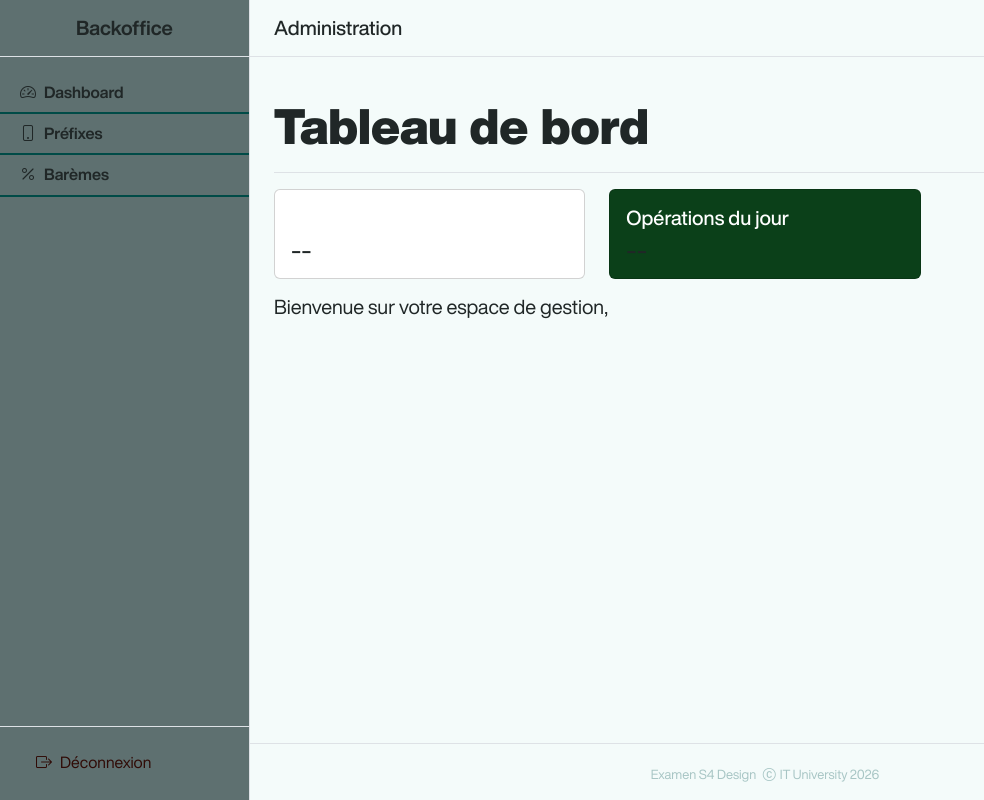
After one commit to Dahimatsu/Projet-Final-S4, a CodeIgniter 4 app: the page made by app/Views/back-office/dashboard.php in a window 1280 px wide. The commit adds this page. Shown: the whole page, without its empty margins (0-984 px from the left). Run offline with PHP 8.4 and a stand-in for CodeIgniter, Linux system fonts and the light colour scheme; the template is opened without the code that fills it, so the values that code supplies are empty; some libraries are stand-ins or nearby versions.

Commit message:
Feat: Dashboard admin

```diff
--- a/app/Controllers/AuthAdminController.php
+++ b/app/Controllers/AuthAdminController.php
@@ -36,6 +36,6 @@ class AuthAdminController extends BaseController
     public function logout()
     {
         session()->destroy();
-        return redirect()->to('/login');
+        return redirect()->to('/');
     }
 }
--- /dev/null
+++ b/app/Views/back-office/dashboard.php
@@ -0,0 +1,33 @@
+<?= $this->extend('layout-admin') ?>
+
+<?= $this->section('title') ?>Tableau de bord
+<?= $this->endSection() ?>
+
+<?= $this->section('content') ?>
+<div class="d-flex justify-content-between flex-wrap flex-md-nowrap align-items-center pt-3 pb-2 mb-3 border-bottom">
+    <h1 class="h2">Tableau de bord</h1>
+</div>
+
+<div class="row">
+    <div class="col-md-4">
+        <div class="card text-white mb-3">
+            <div class="card-body">
+                <h5 class="card-title">Clients inscrits</h5>
+                <p class="card-text fs-3">--</p>
+            </div>
+        </div>
+    </div>
+    <div class="col-md-4">
+        <div class="card text-white bg-success mb-3">
+            <div class="card-body">
+                <h5 class="card-title">Opérations du jour</h5>
+                <p class="card-text fs-3">--</p>
+            </div>
+        </div>
+    </div>
+</div>
+
+<p>Bienvenue sur votre espace de gestion,
+
+</p>
+<?= $this->endSection() ?>
--- a/app/Views/back-office/login.php
+++ b/app/Views/back-office/login.php
@@ -12,7 +12,7 @@
     <link rel="stylesheet" href="<?= base_url('assets/css/style.css') ?>">
 </head>
 
-<body class="bg-light d-flex align-items-center justify-content-center" style="min-height: 100vh;">
+<body class="d-flex align-items-center justify-content-center" style="min-height: 100vh;">
 
     <div class="container">
         <div class="row justify-content-center">
--- a/app/Views/layout-admin.php
+++ b/app/Views/layout-admin.php
@@ -3,62 +3,64 @@
 
 <head>
     <meta charset="UTF-8">
-    <title><?= $this->renderSection('title') ?> · Admin</title>
+    <meta name="viewport" content="width=device-width, initial-scale=1">
+    <title><?= $this->renderSection('title') ?> · Admin Examen</title>
+
     <link rel="stylesheet" href="<?= base_url('assets/vendor/bootstrap/css/bootstrap.min.css') ?>">
     <link rel="stylesheet" href="<?= base_url('assets/vendor/bootstrap/icons/bootstrap-icons.min.css') ?>">
+    <link rel="stylesheet" href="<?= base_url('assets/css/style.css') ?>">
+    <script src="<?= base_url('assets/vendor/bootstrap/js/bootstrap.bundle.min.js') ?>" defer></script>
+
     <style>
-        .sidebar {
-            min-height: 100vh;
-            width: 250px;
-            background: #343a40;
-            color: #fff;
-        }
+        /* Sidebar styles harmonisés avec ton style.css */
 
-        .sidebar a {
-            color: #ccc;
-            text-decoration: none;
-            display: block;
-            padding: 10px 20px;
-        }
-
-        .sidebar a:hover,
-        .sidebar a.active {
-            background: #495057;
-            color: #fff;
-        }
     </style>
 </head>
 
-<body>
+<body class="d-flex">
 
-    <div class="d-flex">
     <!-- Sidebar -->
-        <nav class="sidebar d-flex flex-column flex-shrink-0">
-            <a href="/" class="p-3 text-white text-decoration-none"><strong>Admin Mobile Money</strong></a>
-            <hr>
-            <ul class="nav nav-pills flex-column mb-auto">
+    <nav class="admin-sidebar d-none d-lg-flex flex-column">
+        <div class="p-3 text-center border-bottom">
+            <strong>Backoffice</strong>
+        </div>
+        <ul class="nav flex-column mt-3">
             <li><a href="/admin/dashboard" class="nav-link <?= url_is('admin/dashboard') ? 'active' : '' ?>"><i
-                            class="bi bi-speedometer2 me-2"></i>Tableau de bord</a></li>
+                        class="bi bi-speedometer2 me-2"></i>Dashboard</a></li>
             <li><a href="/admin/prefixe" class="nav-link <?= url_is('admin/prefixe*') ? 'active' : '' ?>"><i
                         class="bi bi-phone me-2"></i>Préfixes</a></li>
             <li><a href="/admin/bareme" class="nav-link <?= url_is('admin/bareme*') ? 'active' : '' ?>"><i
-                            class="bi bi-percent me-2"></i>Barèmes frais</a></li>
+                        class="bi bi-percent me-2"></i>Barèmes</a></li>
         </ul>
-            <hr>
-            <a href="/logout" class="p-3 text-danger"><i class="bi bi-box-arrow-right me-2"></i>Déconnexion</a>
+        <div class="mt-auto p-3 border-top">
+            <a href="/logout" class="nav-link text-danger"><i class="bi bi-box-arrow-right me-2"></i>Déconnexion</a>
+        </div>
     </nav>
 
-        <!-- Contenu -->
-        <main class="flex-grow-1 p-4">
-            <?php if (session()->getFlashdata('message')): ?>
-                <div class="alert alert-success"><?= session()->getFlashdata('message') ?></div>
+    <!-- Contenu Principal -->
+    <div class="flex-grow-1 d-flex flex-column">
+        <header class="px-4 py-3 border-bottom d-flex align-items-center">
+            <h5 class="mb-0">Administration</h5>
+            <div class="ms-auto d-lg-none">
+                <button class="btn" type="button" data-bs-toggle="offcanvas" data-bs-target="#menuOffcanvas"><i
+                        class="bi bi-list fs-3"></i></button>
+            </div>
+        </header>
+
+        <main class="container-fluid p-4">
+            <?php if (session()->getFlashdata('error')): ?>
+                <div class="alert alert-danger"><i
+                        class="bi bi-exclamation-triangle-fill me-2"></i><?= esc(session()->getFlashdata('error')) ?></div>
             <?php endif; ?>
 
             <?= $this->renderSection('content') ?>
         </main>
+
+        <footer class="py-3 text-center mt-auto border-top">
+            <small>Examen S4 Design <i class="bi bi-c-circle me-1 ms-1"></i>IT University 2026</small>
+        </footer>
     </div>
 
-    <script src="<?= base_url('assets/vendor/bootstrap/js/bootstrap.bundle.min.js') ?>"></script>
 </body>
 
 </html>
```
Also changed, not shown: app/Controllers/AdminDashboard.php (added, +15 -0 lines), public/assets/css/style.css, public/assets/scss/style.scss, 1 other file. Lines whose indentation alone changed are shown as unchanged.
